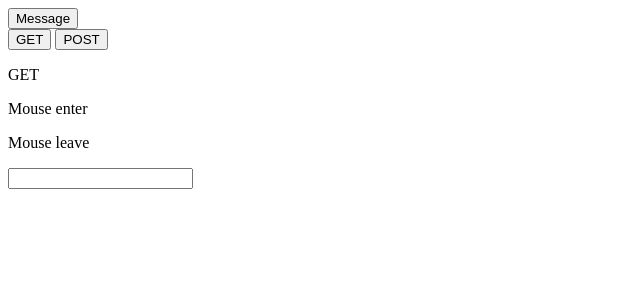
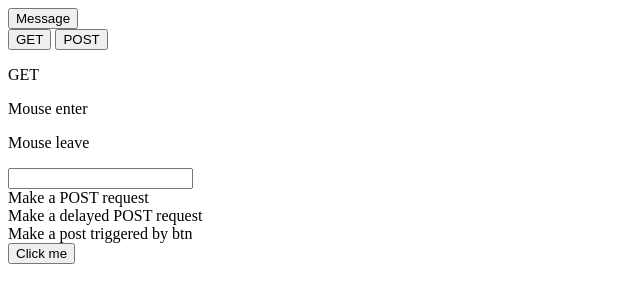
Before and after one commit to Paulo-Rodrigues/htmxcelent, a plain HTML site: page htmxl/index.html in a window 1280 px wide. Shown: the whole page, without its empty margins (0-640 px from the left). Drawn offline with Linux system fonts and the light colour scheme.

Commit message:
trigger modifiers

```diff
--- a/htmxl/index.html
+++ b/htmxl/index.html
@@ -38,5 +38,28 @@
     hx-post="http://localhost:8000/message"
     hx-trigger="change"
   />
+
+  <div
+    hx-post="http://localhost:8000/message"
+    hx-trigger="mouseenter once"
+  >
+    Make a POST request
+  </div>
+
+  <div
+    hx-post="http://localhost:8000/message"
+    hx-trigger="mouseenter delay:3s"
+  >
+    Make a delayed POST request
+  </div>
+
+  <div
+    hx-post="http://localhost:8000/message"
+    hx-trigger="click from:#btn"
+  >
+    Make a post triggered by btn
+  </div>
+
+  <button id="btn">Click me</button>
 </body>
 </html>
```
